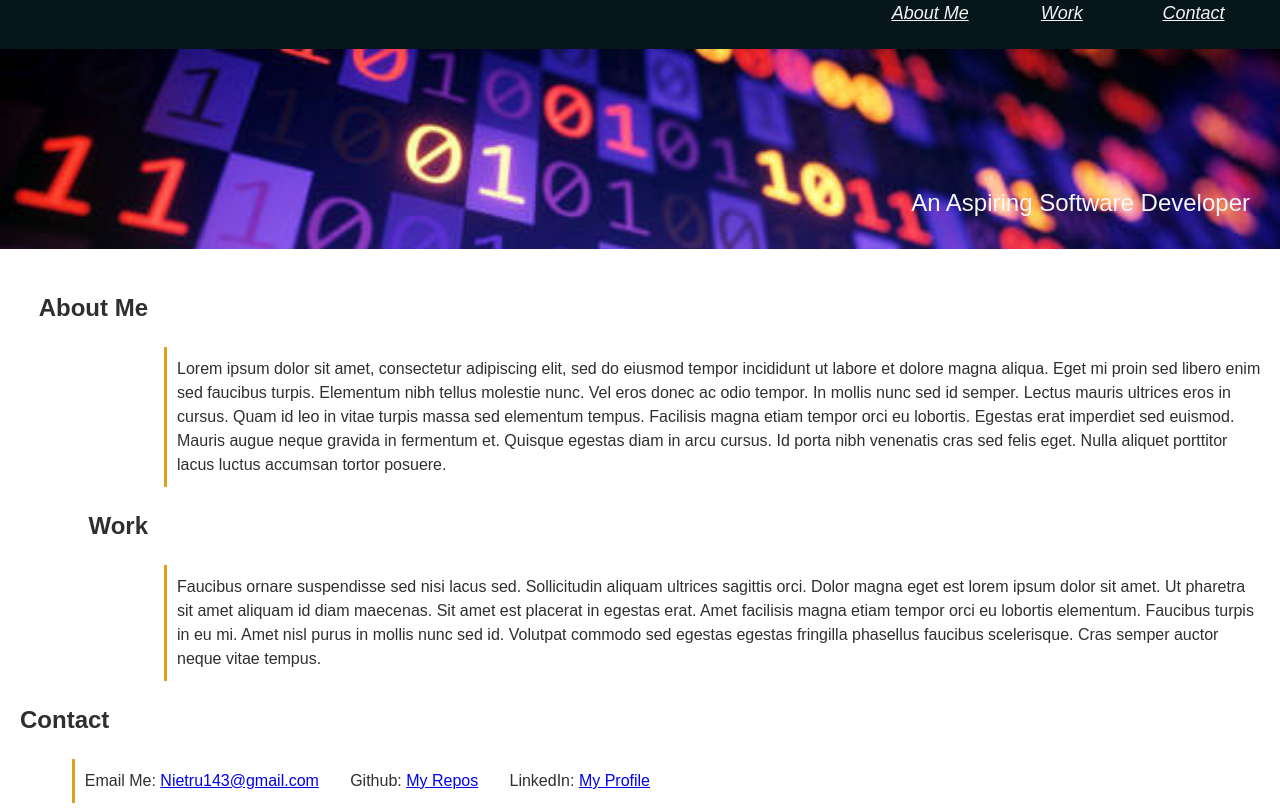
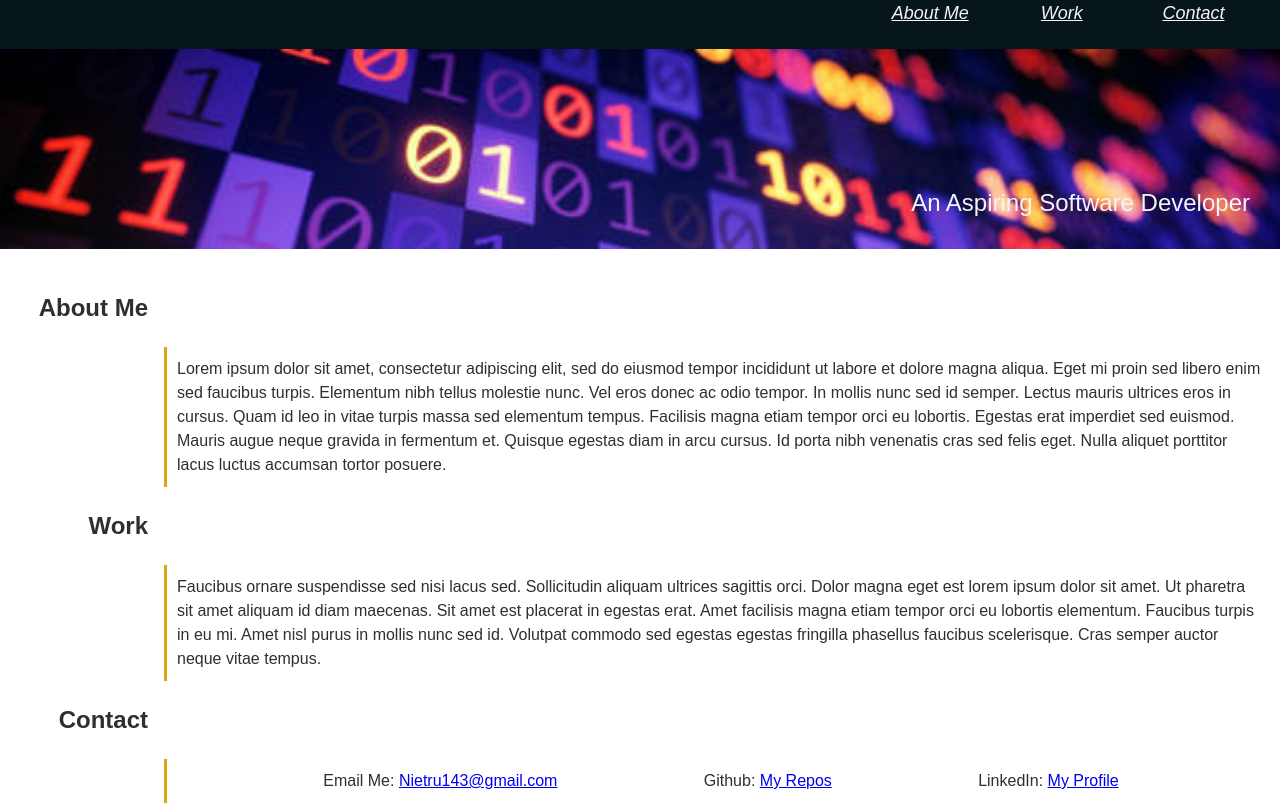
Before and after one commit to Nietru/my-portfolio, a plain HTML site: page index.html in a window 1280 px wide. Shown: the part 106-914 px from the top of the page. Drawn offline with Linux system fonts and the light colour scheme.

Commit message:
fixed the issue with the contact section not aligning with the others by updating styling in container div

```diff
--- a/style.css
+++ b/style.css
@@ -70,7 +70,7 @@
 #container {
     display: flex;
     flex-direction: column;
-    align-items: flex-start;
+    align-items: flex;
     color: #2e2f2f;
 }
 /* this class effects the h2s in the container div */
@@ -97,7 +97,7 @@
 .contact-list {
     display: flex;
     float: right;
-    justify-content:space-between;
+    justify-content:space-evenly;
     list-style: none;
 }
 
```
